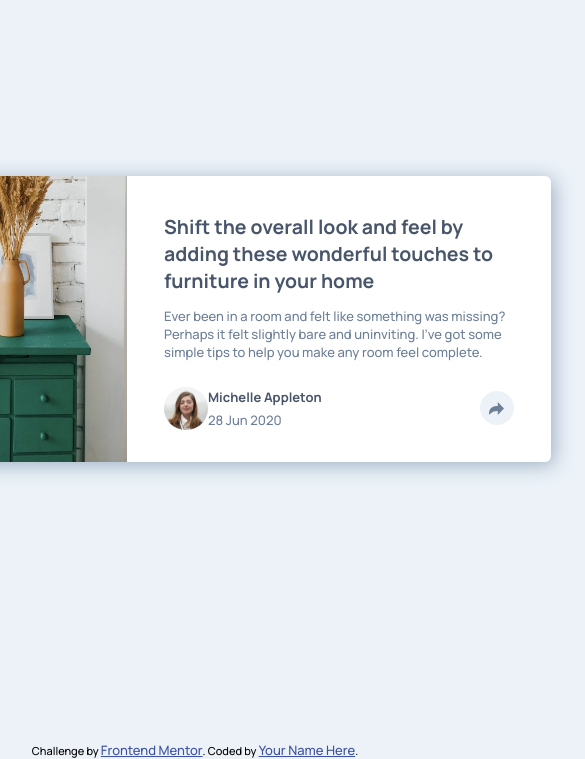
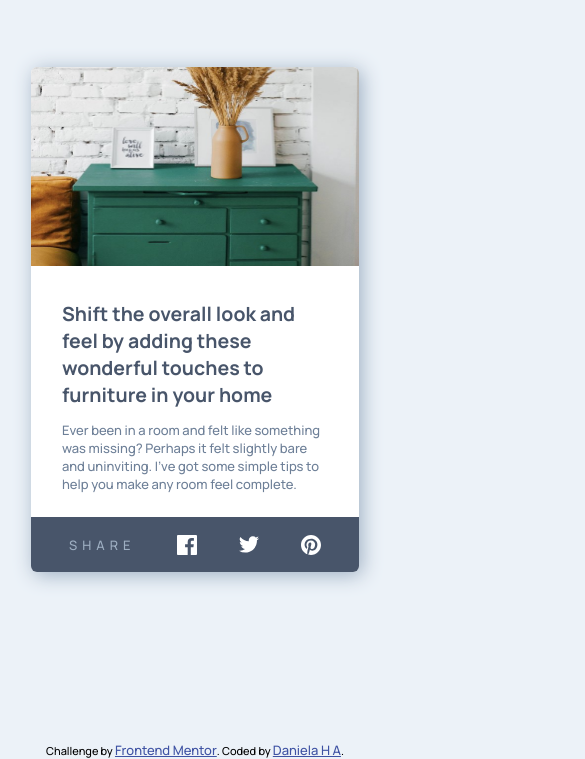
Before and after one commit to Daniela-git/frontendmentor, a plain HTML site: page article-preview-component-master/index.html in a window 390 px wide. Shown: the part 103-862 px from the top of the page, 585 px wide, since content can reach past the window. Drawn offline with Linux system fonts and the light colour scheme.

Commit message:
se va a modificar lo de las redes

```diff
--- a/article-preview-component-master/app.js
+++ b/article-preview-component-master/app.js
@@ -1,9 +1,12 @@
 const share = document.querySelector(".user__share");
-const social = document.querySelector(".social");
+const socialDesk = document.querySelector(".social-desktop");
 share.addEventListener("click", showSocial);
 
 function showSocial(e) {
-	console.log("social");
-	social.classList.toggle("none");
-	share.classList.toggle("clic");
+	if (window.innerWidth > 576) {
+		socialDesk.classList.toggle("show");
+		share.classList.toggle("clic");
+	} else {
+		console.log("mostrar social mobil");
+	}
 }
--- a/article-preview-component-master/index.html
+++ b/article-preview-component-master/index.html
@@ -40,15 +40,21 @@
 						you make any room feel complete.
 					</p>
 					<div class="user">
-						<img
+						<!-- <img
 							src="/images/avatar-michelle.jpg"
 							alt="user photo"
 							class="user__img"
-						/>
+						/> -->
 						<div class="user__info">
-							<h2 class="user__info__name">Michelle Appleton</h2>
+							<!-- <h2 class="user__info__name">Michelle Appleton</h2>
 							<span class="user__info__date"> 28 Jun 2020</span>
-						</div>
+						</div> -->
+						<article class="social-mobil">
+							<h3 class="social__title">share</h3>
+							<img src="/images/icon-facebook.svg" alt="facebook" />
+							<img src="/images/icon-twitter.svg" alt="twitter" />
+							<img src="/images/icon-pinterest.svg" alt="pinterest" />
+						</article>
 						<div class="user__share">
 							<svg xmlns="http://www.w3.org/2000/svg" width="15" height="13">
 								<path
@@ -59,7 +65,7 @@
 						</div>
 					</div>
 
-					<article class="social none">
+					<article class="social-desktop">
 						<h3 class="social__title">share</h3>
 						<img src="/images/icon-facebook.svg" alt="facebook" />
 						<img src="/images/icon-twitter.svg" alt="twitter" />
@@ -72,7 +78,7 @@
 			Challenge by
 			<a href="https://www.frontendmentor.io?ref=challenge" target="_blank"
 				>Frontend Mentor</a
-			>. Coded by <a href="#">Your Name Here</a>.
+			>. Coded by <a href="#">Daniela H A</a>.
 		</div>
 
 		<script src="app.js"></script>
--- a/article-preview-component-master/style.css
+++ b/article-preview-component-master/style.css
@@ -18,20 +18,21 @@
 }
 body {
 	background-color: var(--LightGrayishBlue);
+	width: 100vw;
+	height: 100vh;
 }
 .container {
 	display: flex;
 	justify-content: center;
 	align-items: center;
-	width: 100vw;
-	height: 100vh;
+	/* width: 100vw; */
+	height: 100%;
 }
 .content {
 	width: 56.5385rem;
 	height: 22.0769rem;
 	display: grid;
 	grid-template-columns: 22.1538rem 1fr;
-	color: black;
 	background-color: white;
 	border-radius: var(--radius);
 	box-shadow: 3px 3px 20px var(--GrayishBlue);
@@ -90,7 +91,6 @@ body {
 	transition: all 0.4s ease-in-out;
 }
 .clic.user__share {
-	/* cambiar color al gris mas oscuro y la flecha al mas claro */
 	background-color: var(--VeryDarkGrayishBlue);
 }
 .clic.user__share svg path {
@@ -98,7 +98,14 @@ body {
 }
 
 /* social */
-.social {
+
+.social__title {
+	text-transform: uppercase;
+	letter-spacing: 5px;
+	font-size: 1rem;
+	font-weight: 500;
+}
+.social-desktop {
 	width: 18.8462rem;
 	height: 4.2308rem;
 	padding: 18px 38px;
@@ -111,9 +118,10 @@ body {
 	position: absolute;
 	right: -4.2308rem;
 	top: 50%;
+	opacity: 0;
 	transition: all 0.5s ease-in-out;
 }
-.social::after {
+.social-desktop::after {
 	content: "";
 	/* border-top: 14px solid blue; */
 	border-top: 14px solid var(--VeryDarkGrayishBlue);
@@ -124,12 +132,66 @@ body {
 	bottom: -1.9231rem;
 	left: 8.2308rem;
 }
-.social__title {
-	text-transform: uppercase;
-	letter-spacing: 5px;
-	font-size: 1rem;
-	font-weight: 500;
+.show {
+	opacity: 1;
 }
-.none {
-	opacity: 0;
+@media (max-width: 576px) {
+	body {
+		font-size: 11px;
+	}
+
+	.content {
+		width: 25.2308rem;
+		height: 38.8462rem;
+		grid-template-columns: 100%;
+		grid-template-rows: 15.3846rem 1fr;
+	}
+	.img {
+		width: 25.2308rem;
+		height: 15.3846rem;
+		border-bottom-left-radius: 0;
+		border-top-right-radius: var(--radius);
+	}
+
+	.info {
+		padding: 34px 2.3846rem;
+		padding-bottom: 19px;
+		position: relative;
+	}
+
+	.user {
+		margin-top: 2rem;
+		display: grid;
+		grid-template-columns: 1fr 190px 1fr;
+		align-items: center;
+		column-gap: 4px;
+		width: 100%;
+	}
+	.none {
+		display: none;
+	}
+	.social-desktop {
+		display: none;
+	}
+	.social-mobil {
+		width: 25.2308rem;
+		height: 4.2308rem;
+		padding: 18px 38px;
+		color: var(--GrayishBlue);
+		background-color: var(--VeryDarkGrayishBlue);
+		display: flex;
+		align-items: center;
+		justify-content: space-between;
+		border-bottom-right-radius: var(--radius);
+		border-bottom-left-radius: var(--radius);
+		/* opacity: 0; */
+		position: absolute;
+		left: 0;
+		bottom: 0;
+
+		transition: opacity 0.5s ease-in-out;
+	}
 }
+
+@media (min-width: 577px) {
+}
```
